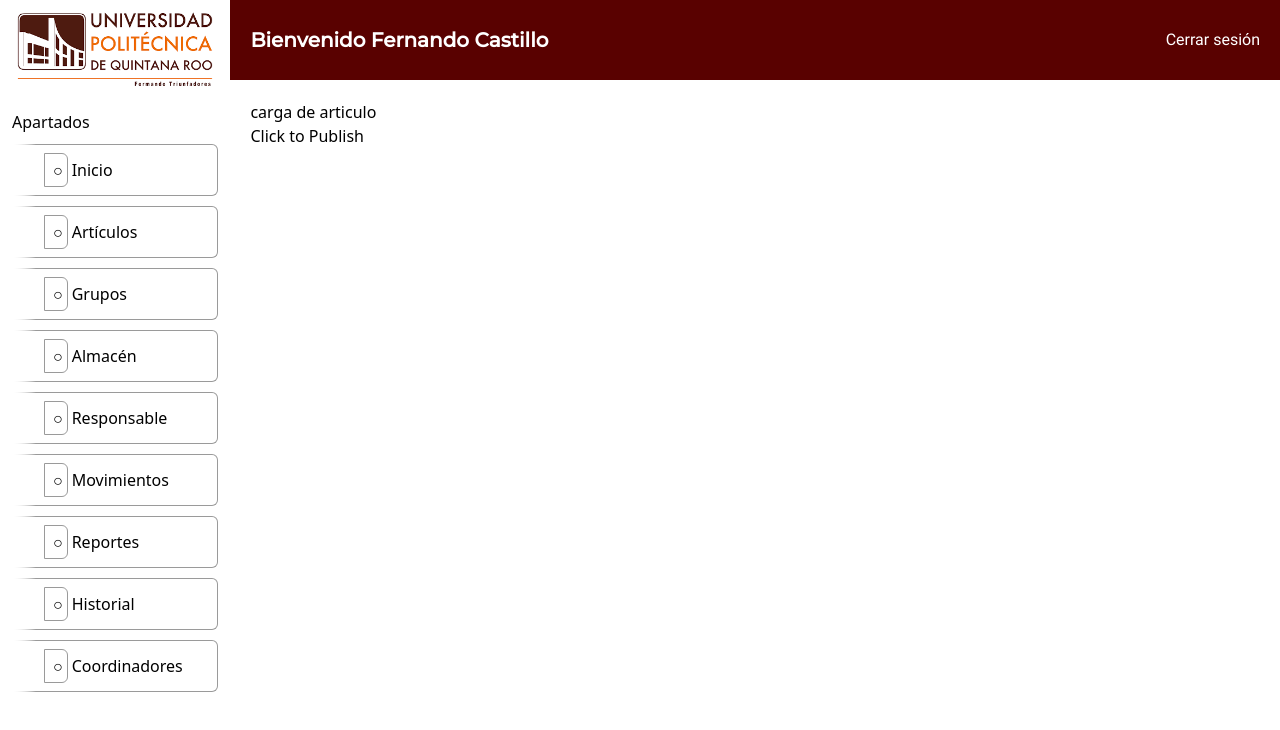
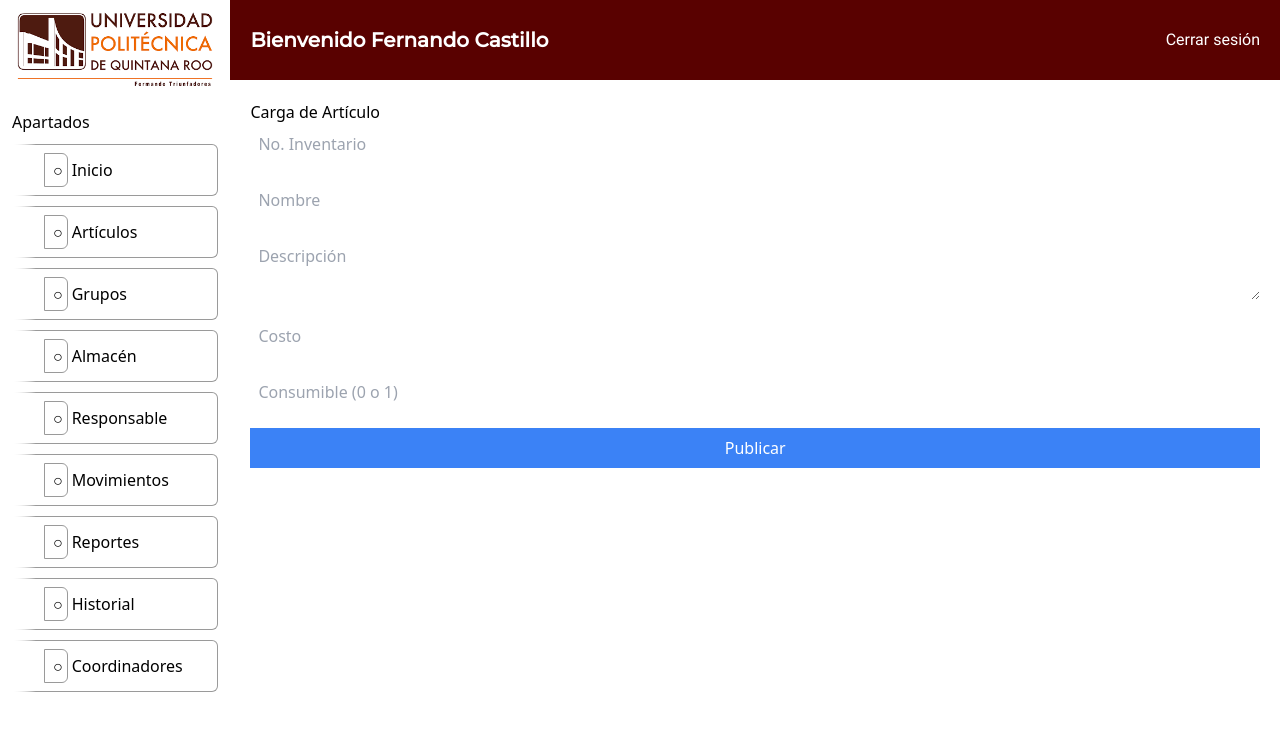
Before and after one commit to david-baca/InventarioCIC, a React (Vite) app in the folder interface/: page /articles/cargar in a window 1280 px wide. Shown: the top 730 px of the page. Built offline with nearby package versions, Linux system fonts and the light colour scheme; a web font is replaced by a local one.

Commit message:
Update load.jsx

```diff
--- a/interface/src/pages/Articulos/load.jsx
+++ b/interface/src/pages/Articulos/load.jsx
@@ -1,6 +1,7 @@
-import { useState, useEffect } from 'react';
+import { useState } from 'react';
 import { useNavigate } from 'react-router-dom';
 import axios from 'axios';
+
 const peticion = () => {
   const section = "articulos";
   const baseApi = import.meta.env.VITE_BASE_API;
@@ -8,10 +9,10 @@ const peticion = () => {
     baseURL: baseApi,
   });
 
-  const Publicar = async ({ no_inv }) => {
+  const Publicar = async (data) => {
     try {
-      const response = await instance.post(`/${section}`, { no_inv });
-      return response.data; // Assumes response.data is the response object expected
+      const response = await instance.post(`/${section}`, data);
+      return response.data; // Assumes response.data is the expected response object
     } catch (error) {
       console.error(error.response?.data?.error || error.message);
       throw new Error(error.response?.data?.error || 'Error in API interaction');
@@ -20,14 +21,30 @@ const peticion = () => {
 
   return { Publicar };
 };
+
 const ViewArticleLoad = () => {
+  const navigate = useNavigate();
+  const [noInventario, setNoInventario] = useState('');
+  const [nombre, setNombre] = useState('');
+  const [descripcion, setDescripcion] = useState('');
+  const [costo, setCosto] = useState('');
+  const [consumible, setConsumible] = useState('');
   const [error, setError] = useState(null);
   const Peticion = peticion();
 
-  const handlePublish = async () => {
+  const handlePublish = async (e) => {
+    e.preventDefault(); // Prevent default form submission
+
     try {
-      const result = await Peticion.Publicar({ no_inv: "1234" });
+      const result = await Peticion.Publicar({
+        no_inventario: noInventario,
+        nombre,
+        descripcion,
+        costo: parseFloat(costo), // Convert to float
+        consumible: parseInt(consumible), // Convert to integer
+      });
       console.log('Published:', result); // Handle successful publication
+      navigate('/articulos'); // Redirect to the articles list after publishing
     } catch (err) {
       setError(err.message);
     }
@@ -35,13 +52,54 @@ const ViewArticleLoad = () => {
 
   return (
     <>
-        <h1>carga de articulo</h1>
-        <button onClick={handlePublish}>
-          Click to Publish
+      <h1>Carga de Artículo</h1>
+      <form onSubmit={handlePublish} className="flex flex-col space-y-4">
+        <input
+          type="text"
+          placeholder="No. Inventario"
+          value={noInventario}
+          onChange={(e) => setNoInventario(e.target.value)}
+          required
+          className="p-2"
+        />
+        <input
+          type="text"
+          placeholder="Nombre"
+          value={nombre}
+          onChange={(e) => setNombre(e.target.value)}
+          required
+          className="p-2"
+        />
+        <textarea
+          placeholder="Descripción"
+          value={descripcion}
+          onChange={(e) => setDescripcion(e.target.value)}
+          required
+          className="p-2"
+        />
+        <input
+          type="number"
+          placeholder="Costo"
+          value={costo}
+          onChange={(e) => setCosto(e.target.value)}
+          required
+          className="p-2"
+        />
+        <input
+          type="number"
+          placeholder="Consumible (0 o 1)"
+          value={consumible}
+          onChange={(e) => setConsumible(e.target.value)}
+          required
+          className="p-2"
+        />
+        <button type="submit" className="bg-blue-500 text-white p-2">
+          Publicar
         </button>
-
-        {error && <div className="text-red-600">{error}</div>}
+      </form>
+      {error && <div className="text-red-600">{error}</div>}
     </>
   );
 };
+
 export default ViewArticleLoad;
```
